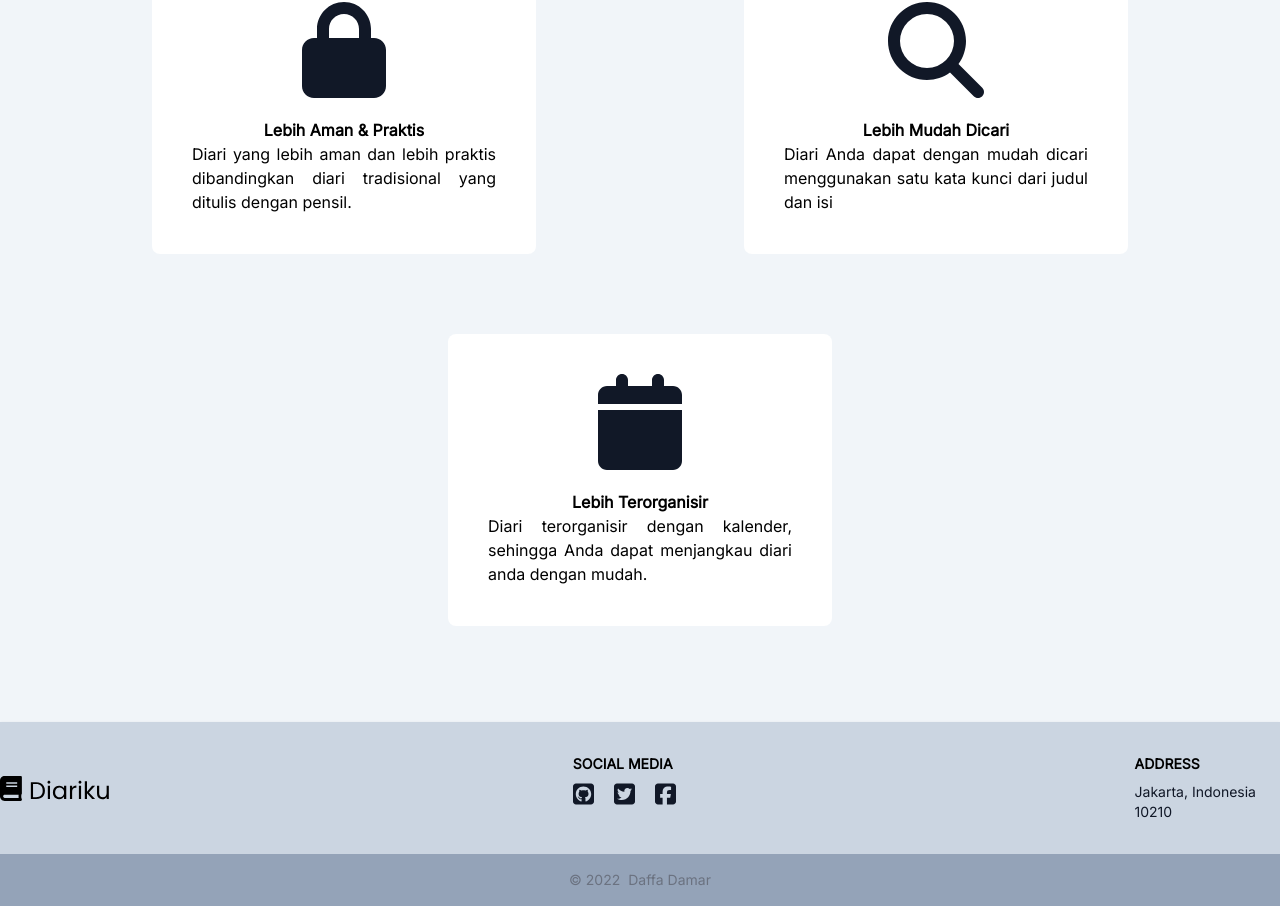
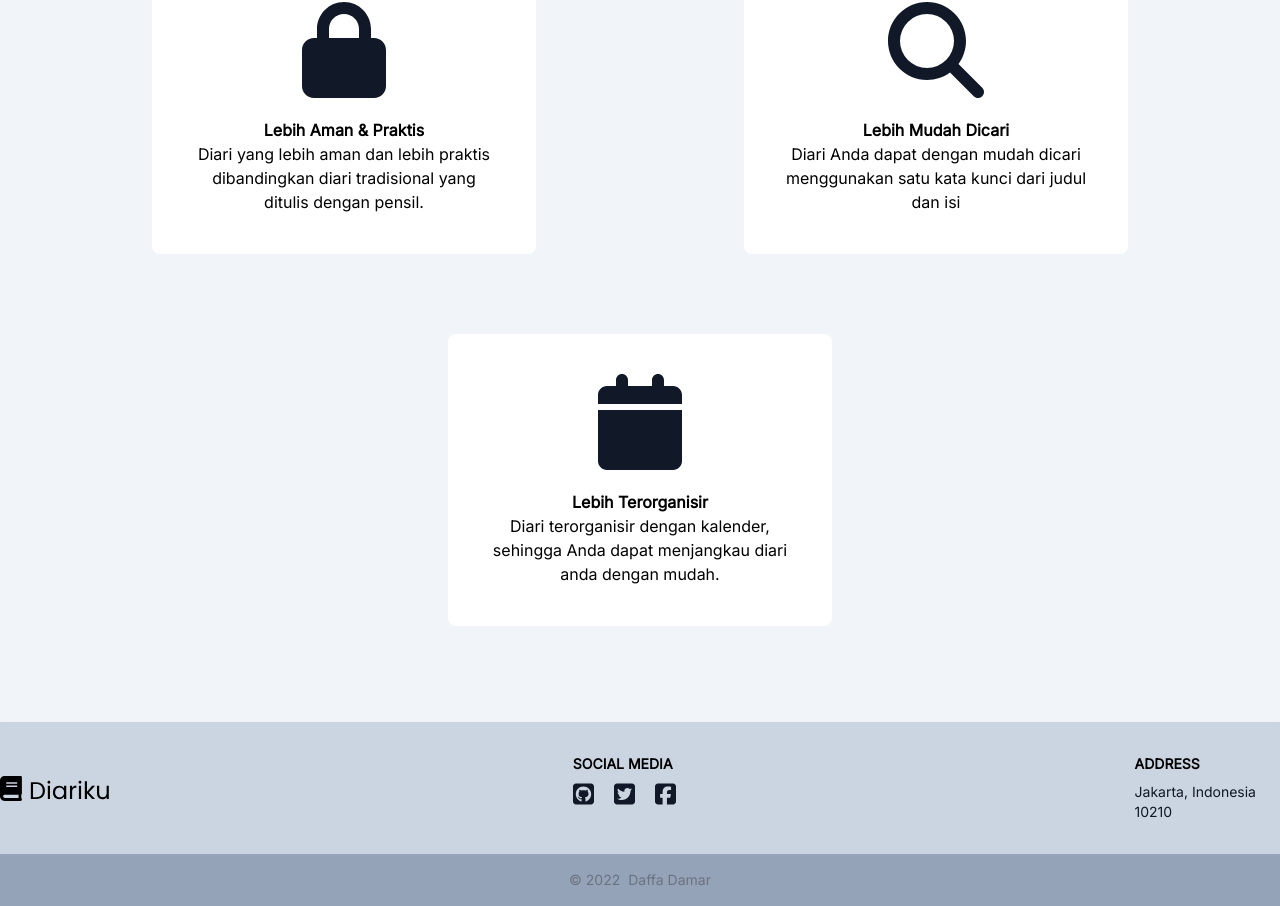
Before and after one commit to daffadmr/mini-project, a React (Create React App) app: page / in a window 1280 px wide. Shown: the part 1021-1927 px from the top of the page. Built offline with nearby package versions, Linux system fonts and the light colour scheme; no server answers.

Commit message:
development: Centering text

```diff
--- a/src/components/Card/ProductFeature.jsx
+++ b/src/components/Card/ProductFeature.jsx
@@ -6,7 +6,7 @@ const ProductFeature = ({FontAwesomeIcon, icon, productTitle, productText}) => {
       <FontAwesomeIcon icon={icon} className="text-8xl text-gray-900" />
       <div>
         <h3 className="font-bold text-center">{productTitle}</h3>
-        <p className="text-justify">
+        <p className="text-center">
           {productText}
         </p>
       </div>
```
